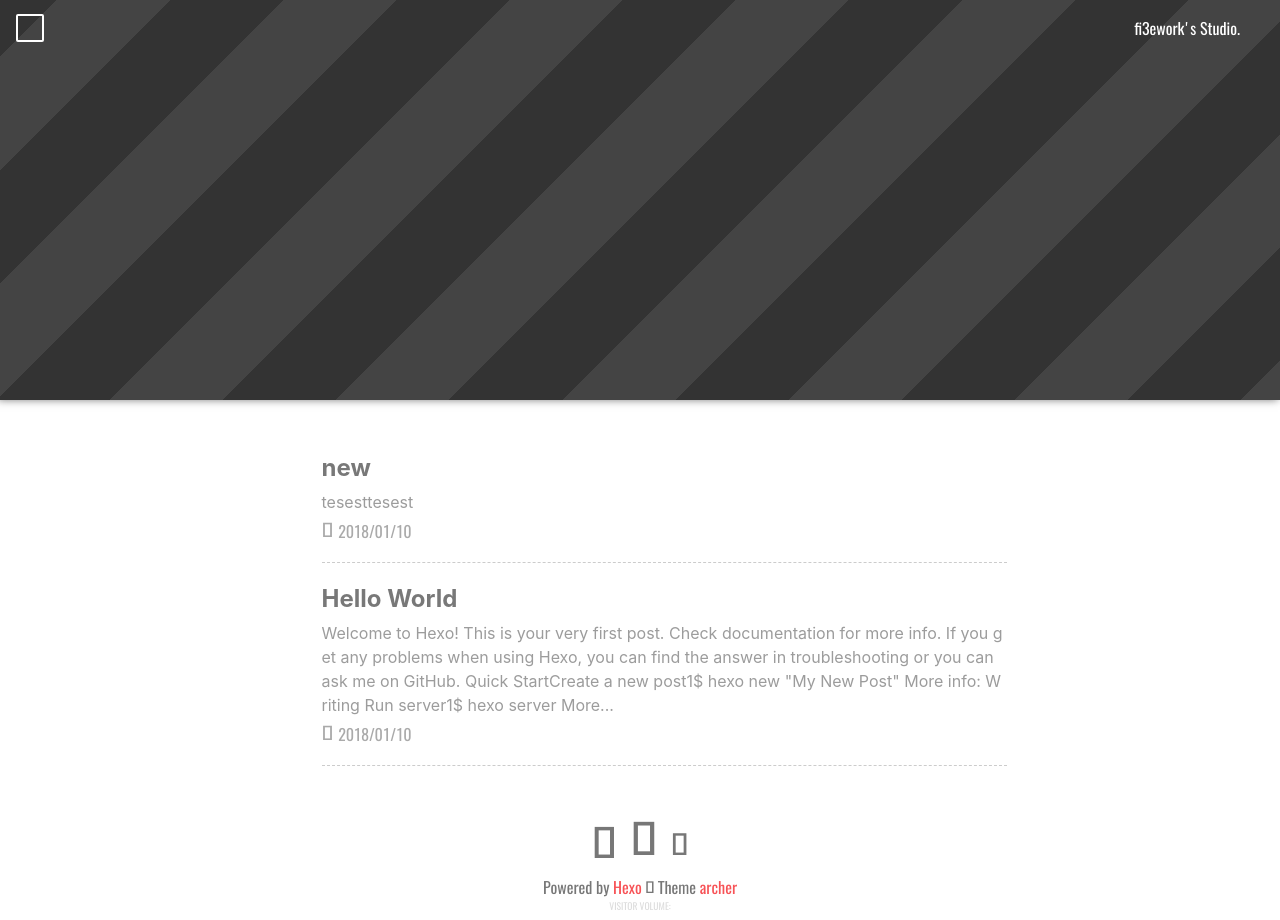
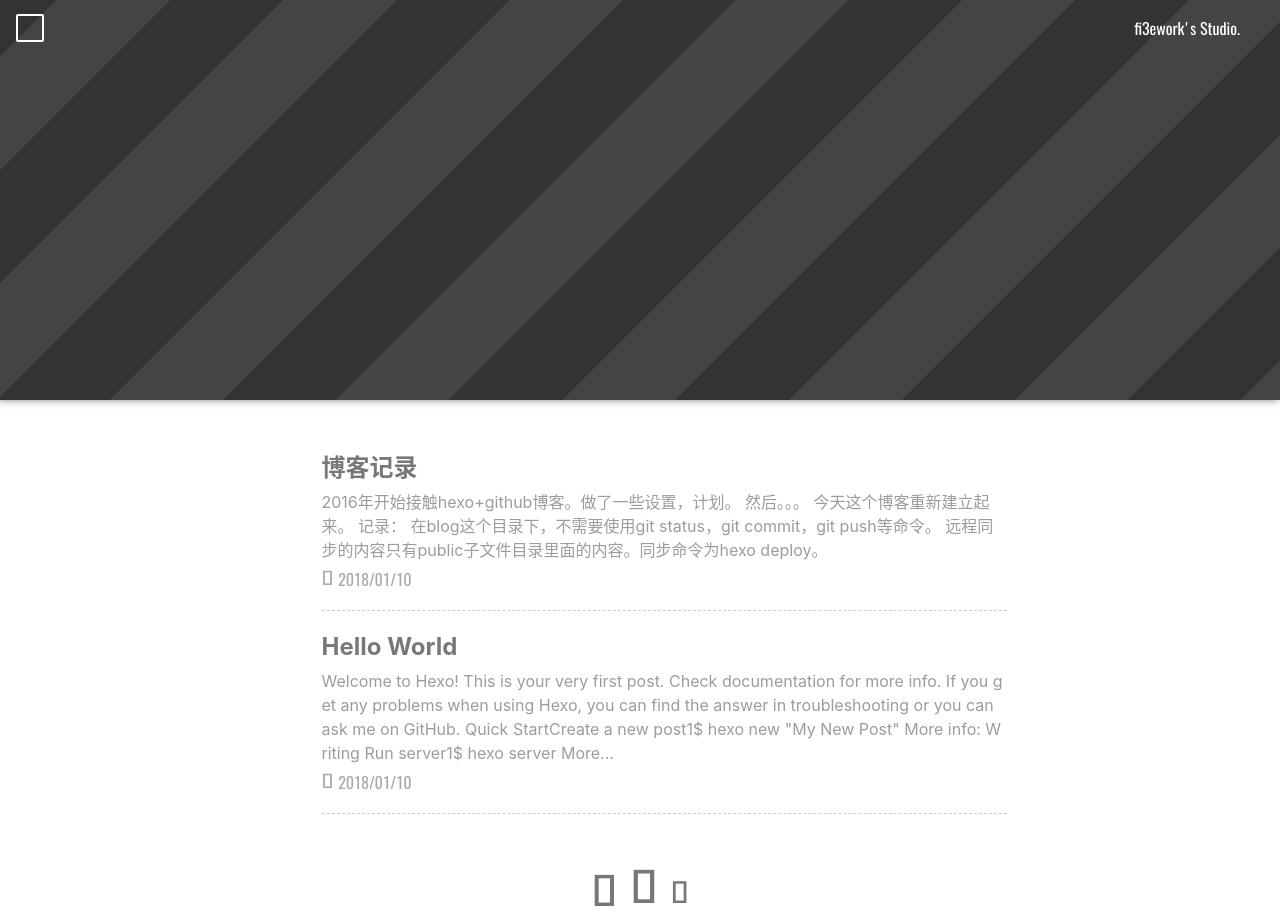
Before and after one commit to jiaxingwangwjx/jiaxingwang, a plain HTML site: page archives/index.html in a window 1280 px wide. Shown: the top 920 px of the page. Drawn offline with nearby package versions, Linux system fonts and the light colour scheme; some packages are replaced by stand-ins of ours; files that its build step writes are made by us from their sources; a script that the page names is missing; files whose address does not match are found by name; a web font is replaced by a local one.

Commit message:
Site updated: 2018-01-10 17:31:59

```diff
--- a/archives/index.html
+++ b/archives/index.html
@@ -160,11 +160,16 @@
         <article class="index-post">
             <a class="abstract-title" href = "/public/2018/01/10/new/" >
 
-                    <span>new</span>
+                    <span>博客记录</span>
             </a>
             <a class="content-show-full" href = "/public/2018/01/10/new/" >
                 <div class="abstract-content">
-                    tesesttesest
+                    2016年开始接触hexo+github博客。做了一些设置，计划。
+然后。。。
+今天这个博客重新建立起来。
+记录：
+在blog这个目录下，不需要使用git status，git commit，git push等命令。
+远程同步的内容只有public子文件目录里面的内容。同步命令为hexo deploy。
 
                 </div>
             </a>
@@ -295,7 +300,7 @@ More...
 
 
         <li class="archive-post-item">
-            <span class="archive-post-date">01/10</span><a class="archive-post-title" href= "/public/2018/01/10/new/" >new</a>
+            <span class="archive-post-date">01/10</span><a class="archive-post-title" href= "/public/2018/01/10/new/" >博客记录</a>
         </li>
 
 
--- a/content.json
+++ b/content.json
@@ -1 +1 @@
-[{"title":"new","date":"2018-01-10T04:55:46.000Z","path":"2018/01/10/new/","tags":[]},{"title":"Hello World","date":"2018-01-10T02:38:59.000Z","path":"2018/01/10/hello-world/","tags":[]}]
+[{"title":"博客记录","date":"2018-01-10T04:55:46.000Z","path":"2018/01/10/new/","tags":[]},{"title":"Hello World","date":"2018-01-10T02:38:59.000Z","path":"2018/01/10/hello-world/","tags":[]}]
```
Also changed, not shown: 2018/01/10/hello-world/index.html (+3 -3 lines), 2018/01/10/new/index.html (+10 -5 lines), archives/2018/01/index.html (+8 -3 lines), archives/2018/index.html (+8 -3 lines), index.html (+8 -3 lines).
